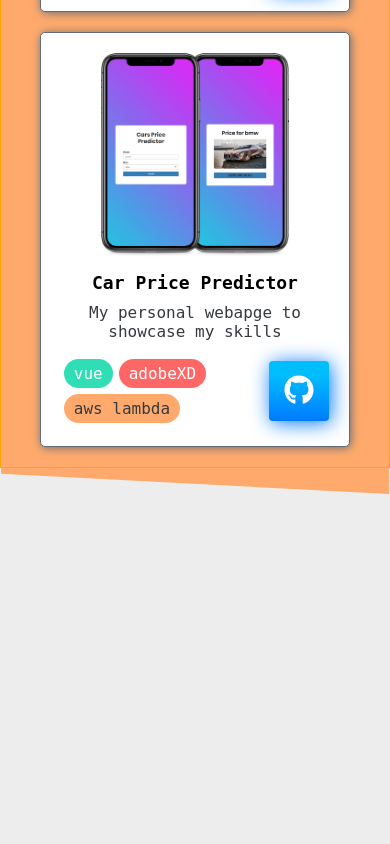
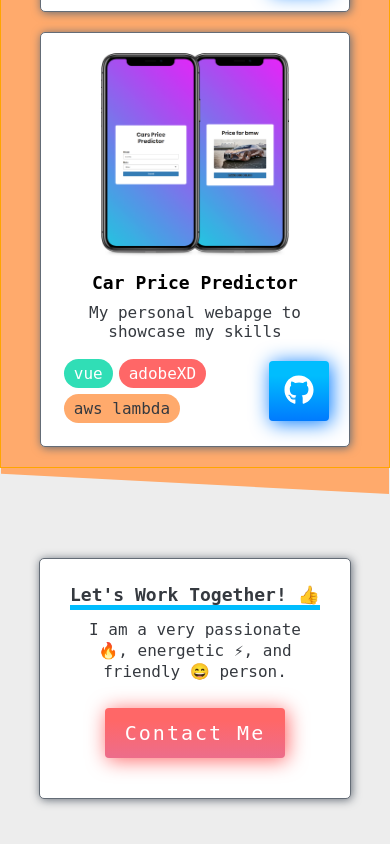
Before and after one commit to javillerenas/portfolio, a Vue app: page / in a window 390 px wide. Shown: the part 3732-4576 px from the top of the page. Before the commit the page ends 4226 px from the top, so only its background shows below. Built offline with nearby package versions, Linux system fonts and the light colour scheme.

Commit message:
finish: footer

```diff
--- a/src/App.vue
+++ b/src/App.vue
@@ -359,7 +359,26 @@
       </section>
 
       <!-- contact -->
-      <section class="contact"></section>
+      <section id="contact" class="contact">
+        <section class="container flex flex-center">
+          <div class="card bg-white card--shadow">
+            <div class="card__header">
+              <h1 class="card__title">Let's Work Together! 👍</h1>
+              <p class="card__description">
+                I am a very passionate 🔥, energetic ⚡, and
+                friendly 😄 person.
+                <span
+                  class="hide-xs"
+                >
+                  My strengths are in full-stack web
+                  development but also enjoy design projects.
+                </span>
+              </p>
+              <button class="btn btn--red btn--wide">Contact Me</button>
+            </div>
+          </div>
+        </section>
+      </section>
 
       <!-- footer -->
       <footer class="footer"></footer>
@@ -486,6 +505,7 @@ export default class App extends Vue {}
 
   .section__background {
     position: relative;
+    width: 100%;
 
     &::before {
       z-index: -1;
@@ -555,6 +575,7 @@ export default class App extends Vue {}
   }
 
   .section__background {
+    width: 100%;
     position: relative;
 
     &::before {
@@ -624,4 +645,34 @@ export default class App extends Vue {}
     }
   }
 }
+
+#contact {
+  .container {
+    width: 80%;
+    height: 50vh;
+    margin-left: auto;
+    margin-right: auto;
+
+    .card__title {
+      border-bottom: 0.5rem @blue-secondary solid;
+    }
+
+    .card__description {
+      line-height: 1.3;
+    }
+
+    button.btn {
+      margin-top: 2rem;
+    }
+  }
+}
+
+#footer {
+  .footer__main {
+    background-color: @blue-secondary;
+    background-image: @blue-gradient;
+  }
+  .footer__bottom {
+  }
+}
 </style>
--- a/src/assets/styles/main.less
+++ b/src/assets/styles/main.less
@@ -59,7 +59,12 @@ body {
   color: @grey-darker;
 
   &__header {
+    display: flex;
+    flex-direction: column;
+    align-items: center;
+    justify-content: center;
     margin-bottom: 2rem;
+
     .card__title {
       font-size: 1.8rem;
       margin: 0.5rem;
@@ -160,3 +165,12 @@ body {
   padding: 0.5rem 1rem;
   border-radius: 20px;
 }
+
+
+
+// hide
+.hide-xs {
+  @media (max-width: 400px) {
+    display: none;
+  }
+}
```
